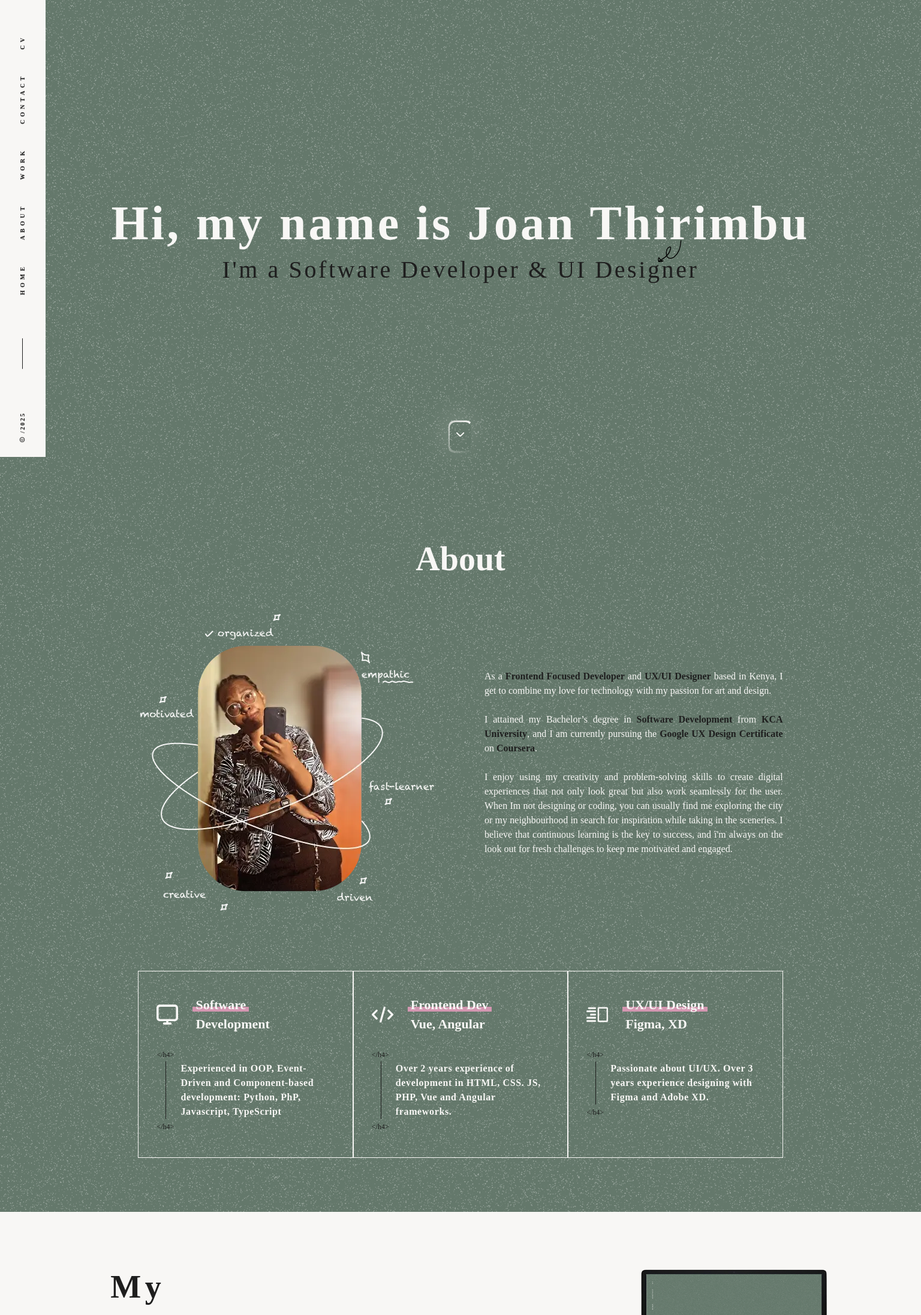
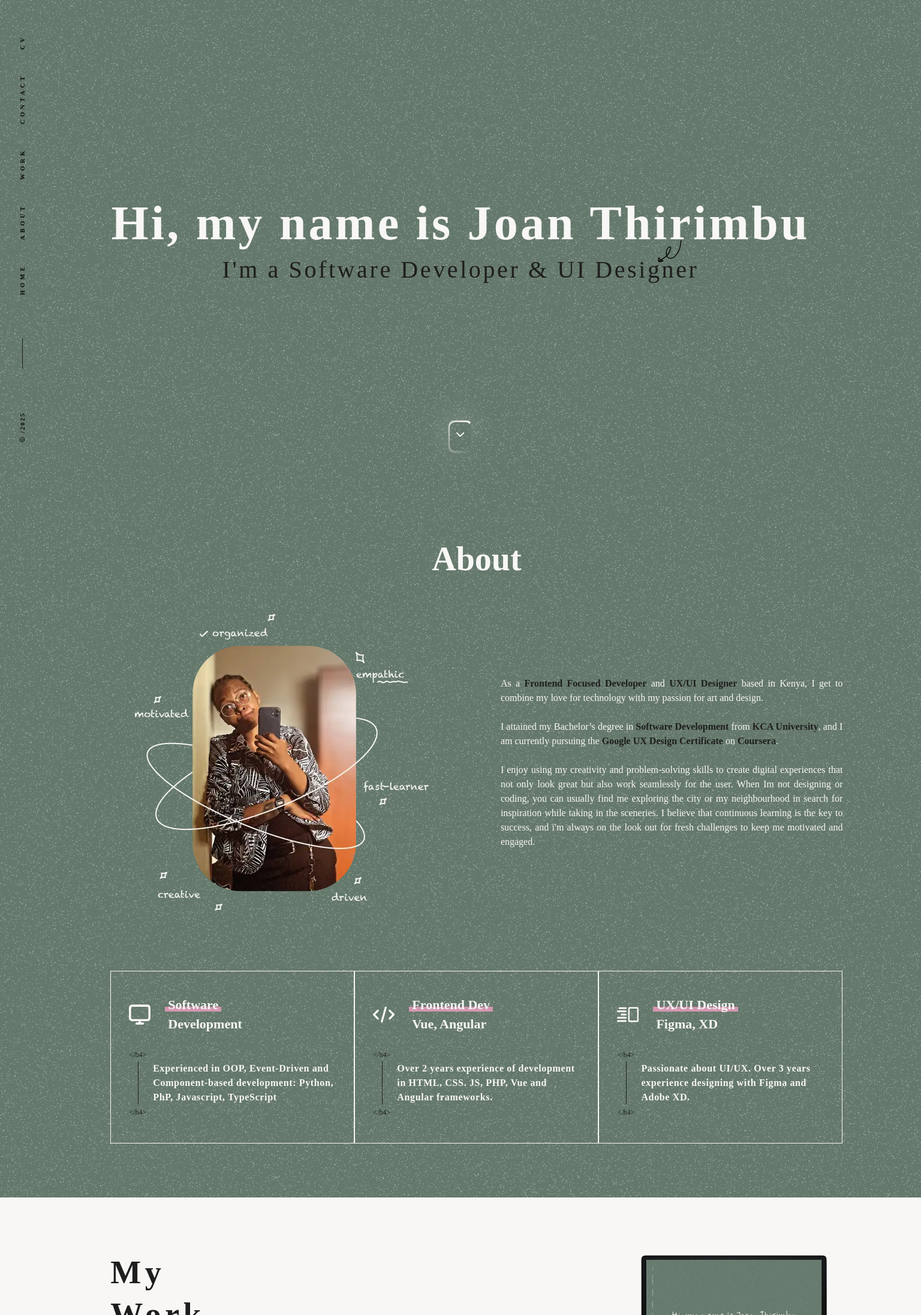
Before and after one commit to Joan-Thirimbu/Portfolio, a Vue app: page / in a window 1536 px wide. Shown: the top 2193 px of the page at 60% size. Built offline with nearby package versions, Linux system fonts and the light colour scheme; a web font is replaced by a local one.

Commit message:
navbar & about-section update

```diff
--- a/src/components/AboutSection.vue
+++ b/src/components/AboutSection.vue
@@ -43,7 +43,8 @@ export default{
 
 <style scoped>
 .about-content{
-    margin-inline: clamp(3em, 50em, 15vw);
+    margin-right: clamp(3em, 50em, 8.5vw) !important;
+    margin-inline: clamp(3em, 50em, 12vw);
 }
 h1{
     font-size: 46px;
--- a/src/components/NavbarComponent.vue
+++ b/src/components/NavbarComponent.vue
@@ -188,9 +188,10 @@ export default{
     letter-spacing: 5px;
     text-transform: uppercase;
 }
-@media screen and (min-width: 1281px){
-    .line{
-        width: 294px;
+
+@media screen and (min-width: 769px){
+    .bg-work{
+        background: transparent !important;
     }
 }
 @media screen and (min-width: 513px) and (max-width: 768px){
```
